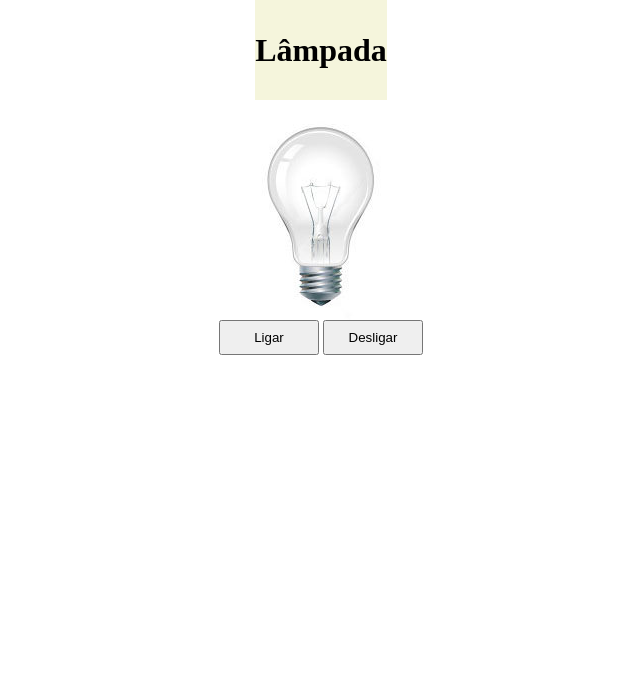
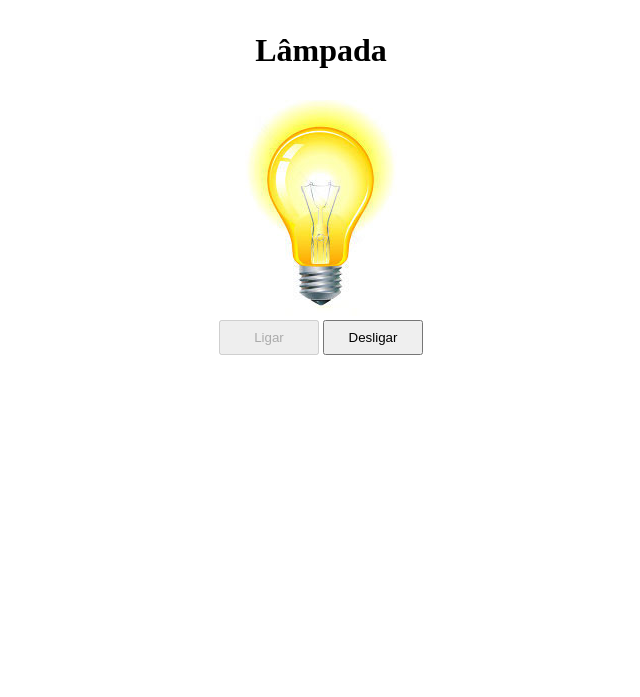
Before and after one commit to alexgomesz/lampada, a plain HTML site: page index.html in a window 1280 px wide. Both pictures are taken after a click on the button "Ligar". Shown: the top 697 px of the page, without its empty margins (319-959 px from the left). Drawn offline with Linux system fonts and the light colour scheme.

Commit message:
concluido

```diff
--- a/index.html
+++ b/index.html
@@ -4,6 +4,7 @@
     <meta charset="UTF-8">
     <meta name="viewport" content="width=device-width, initial-scale=1.0">
     <link rel="stylesheet" href="style.css">
+    <script src="lampada.js" defer></script>
     <title>Lâmpada</title>
 </head>
 <body>
@@ -13,10 +14,10 @@
         </h1>
     </header>
     <main>
-        <img src="img/desligada.jpg" alt="">
+        <img id="lampada" src="img/desligada.jpg" alt="">
         <div>
-        <button>Ligar</button>
-        <button>Desligar</button>
+        <button id="ligar">Ligar</button>
+        <button id="desligar" disabled>Desligar</button>
         </div>
     </main>
     <footer>
--- /dev/null
+++ b/lampada.js
@@ -0,0 +1,40 @@
+"use strict"
+const lampada = document.getElementById("lampada")
+
+function lampadaInteira(){
+   return !lampada.src.includes("quebrada")
+}
+
+function botoesLigaDesliga (estadoLiga, estadoDesliga) {
+    const ligar = document.getElementById("ligar")
+    const desligar = document.getElementById("desligar")
+    ligar.disabled = estadoLiga
+    desligar.disabled = estadoDesliga
+}
+
+function ligarLampada() {
+    if(lampadaInteira()){
+        lampada.src = "img/ligada.jpg"
+        botoesLigaDesliga(true, false)
+    }
+}
+
+function desligarLampada() {
+    if(lampadaInteira()){
+        lampada.src = "img/desligada.jpg"
+        botoesLigaDesliga(false, true)
+    }
+}
+
+function quebrarLampada(){
+    lampada.src = "img/quebrada1.jpg"
+    botoesLigaDesliga(true, true)
+}
+
+//Eventos
+document.getElementById("ligar").addEventListener("click", ligarLampada)
+document.getElementById("desligar").addEventListener("click", desligarLampada)
+
+document.getElementById("lampada").addEventListener("mouseover", ligarLampada)
+document.getElementById("lampada").addEventListener("mouseout", desligarLampada)
+document.getElementById("lampada").addEventListener("dblclick", quebrarLampada)
--- a/style.css
+++ b/style.css
@@ -14,7 +14,6 @@ body{
 
 header{
     height: 100px;
-    background-color: beige;
     display: flex;
     align-items: center;
 }
```
Also changed, not shown: img/quebrada1.jpg (added).
